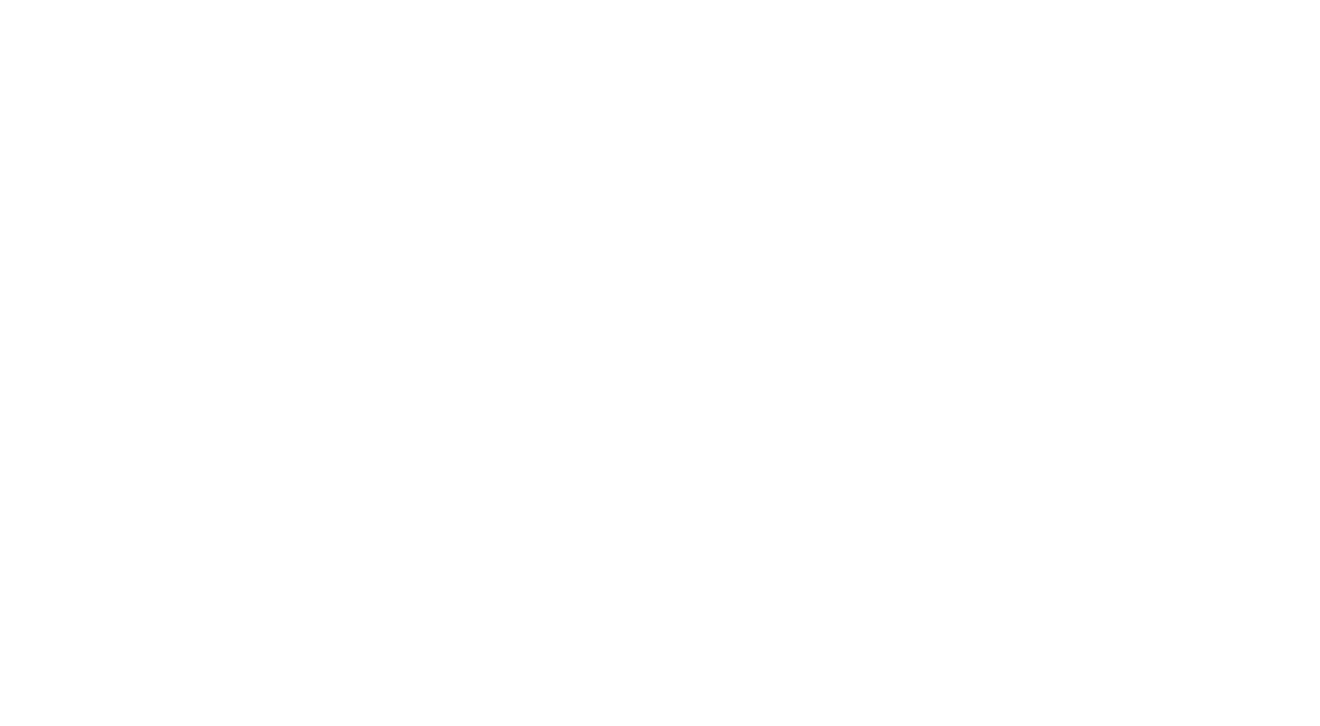
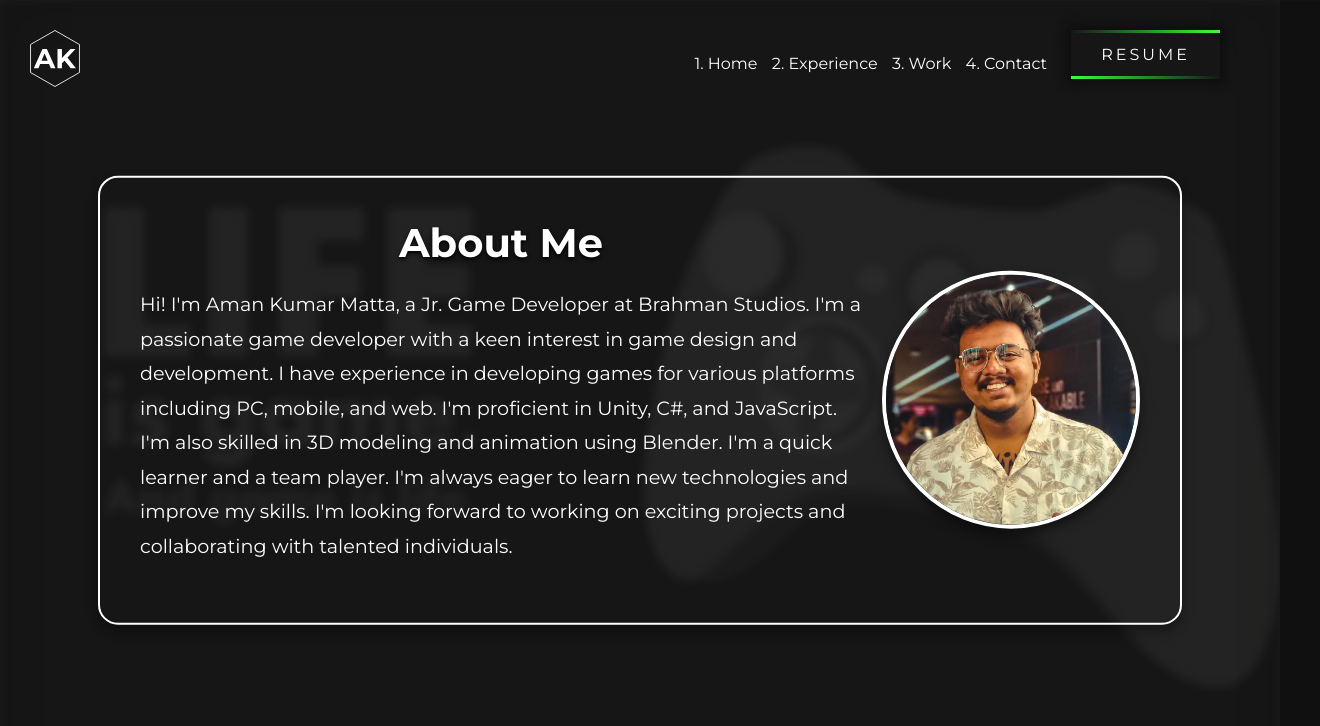
Before and after one commit to amankumarmatta/Website, a plain HTML site: page work.html in a window 1280 px wide. Shown: the whole page, 1320 px wide, since content can reach past the window. Drawn offline with Linux system fonts and the light colour scheme.

Commit message:
Added All Pages

```diff
--- a/contact.html
+++ b/contact.html
@@ -0,0 +1,39 @@
+<!DOCTYPE html>
+<html lang="en">
+<head>
+    <meta charset="UTF-8">
+    <meta name="viewport" content="width=device-width, initial-scale=1.0">
+    <title>About - Aman's Portfolio</title>
+    <link href="https://fonts.googleapis.com/css2?family=Montserrat:wght@400;700&display=swap" rel="stylesheet">
+    <link rel="stylesheet" href="styles.css">
+    <link rel="icon" href="Logo.png" type="image/png">
+</head>
+<body>
+    <div class="frosted-glass"></div> <!-- Frosted glass effect -->
+    <img src="Logo.svg" alt="Logo" class="logo">
+    <div class="buttons">
+        <a href="index.html">1. Home</a>
+        <a href="experience.html">2. Experience</a>
+        <a href="work.html">3. Work</a>
+        <a href="contact.html">4. Contact</a>
+        <a href="My Resume.pdf" download="Aman_Kumar_Matta_Resume.pdf" class="animated-button">
+            <span></span>
+            <span></span>
+            <span></span>
+            <span></span>
+            Resume
+        </a>
+    </div>
+    <div class="about-me" id="content">
+        <div class="text-content">
+        <h1>About Me</h1>
+        <p>
+            Hi! I'm Aman Kumar Matta, a Jr. Game Developer at Brahman Studios. I'm a passionate game developer with a keen interest in game design and development. I have experience in developing games for various platforms including PC, mobile, and web. I'm proficient in Unity, C#, and JavaScript. I'm also skilled in 3D modeling and animation using Blender. I'm a quick learner and a team player. I'm always eager to learn new technologies and improve my skills. I'm looking forward to working on exciting projects and collaborating with talented individuals.
+        </p>
+        </div>
+        <img src="dp.JPG" alt="Aman Kumar Matta">
+    </div>
+    <canvas id="starCanvas"></canvas>
+    <script src="script.js"></script>
+</body>
+</html>
--- a/work.html
+++ b/work.html
@@ -0,0 +1,39 @@
+<!DOCTYPE html>
+<html lang="en">
+<head>
+    <meta charset="UTF-8">
+    <meta name="viewport" content="width=device-width, initial-scale=1.0">
+    <title>About - Aman's Portfolio</title>
+    <link href="https://fonts.googleapis.com/css2?family=Montserrat:wght@400;700&display=swap" rel="stylesheet">
+    <link rel="stylesheet" href="styles.css">
+    <link rel="icon" href="Logo.png" type="image/png">
+</head>
+<body>
+    <div class="frosted-glass"></div> <!-- Frosted glass effect -->
+    <img src="Logo.svg" alt="Logo" class="logo">
+    <div class="buttons">
+        <a href="index.html">1. Home</a>
+        <a href="experience.html">2. Experience</a>
+        <a href="work.html">3. Work</a>
+        <a href="contact.html">4. Contact</a>
+        <a href="My Resume.pdf" download="Aman_Kumar_Matta_Resume.pdf" class="animated-button">
+            <span></span>
+            <span></span>
+            <span></span>
+            <span></span>
+            Resume
+        </a>
+    </div>
+    <div class="about-me" id="content">
+        <div class="text-content">
+        <h1>About Me</h1>
+        <p>
+            Hi! I'm Aman Kumar Matta, a Jr. Game Developer at Brahman Studios. I'm a passionate game developer with a keen interest in game design and development. I have experience in developing games for various platforms including PC, mobile, and web. I'm proficient in Unity, C#, and JavaScript. I'm also skilled in 3D modeling and animation using Blender. I'm a quick learner and a team player. I'm always eager to learn new technologies and improve my skills. I'm looking forward to working on exciting projects and collaborating with talented individuals.
+        </p>
+        </div>
+        <img src="dp.JPG" alt="Aman Kumar Matta">
+    </div>
+    <canvas id="starCanvas"></canvas>
+    <script src="script.js"></script>
+</body>
+</html>
```
Also changed, not shown: experience.html (+39 -0 lines), index.html (+1 -1 lines), C#.png (added), HTML.png (added), Linux.png (added), Python.png (added), Unity.png (added).
